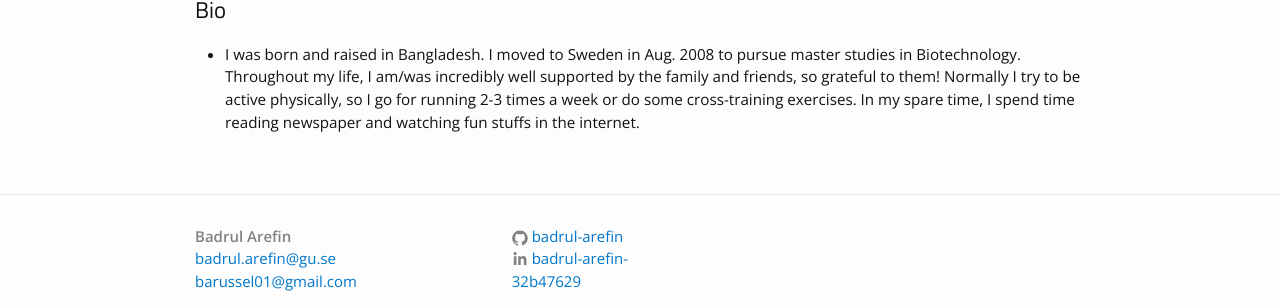
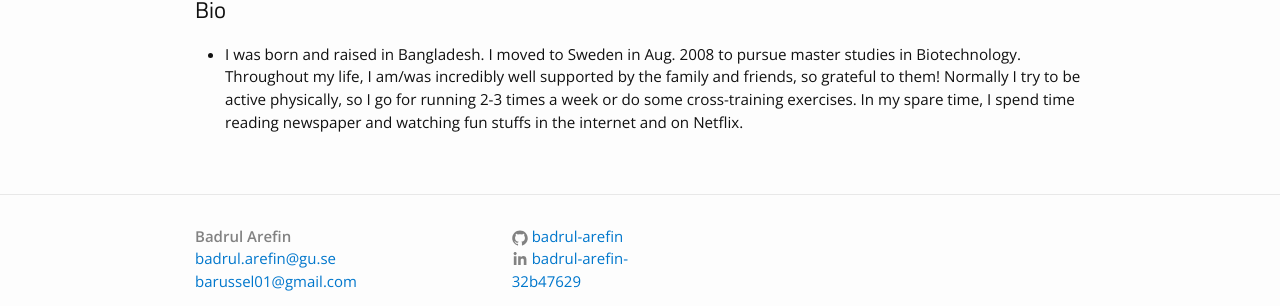
Before and after one commit to Badrul-Arefin/badrul-arefin.github.io, a Jekyll site: the page built from about.md, in a window 1280 px wide. Shown: the part 523-829 px from the top of the page. Built offline with Jekyll 4.4.1, drawn with Linux system fonts in a browser that asks for light colours.

Commit message:
Update about.md

```diff
--- a/about.md
+++ b/about.md
@@ -8,4 +8,4 @@
 
 <h2>Bio</h2>
 <ul>
-<li> I was born and raised in Bangladesh. I moved to Sweden in Aug. 2008 to pursue master studies in Biotechnology. Throughout my life, I am/was incredibly well supported by the family and friends, so grateful to them! Normally I try to be active physically, so I go for running 2-3 times a week or do some cross-training exercises. In my spare time, I spend time reading newspaper and watching fun stuffs in the internet.
+<li> I was born and raised in Bangladesh. I moved to Sweden in Aug. 2008 to pursue master studies in Biotechnology. Throughout my life, I am/was incredibly well supported by the family and friends, so grateful to them! Normally I try to be active physically, so I go for running 2-3 times a week or do some cross-training exercises. In my spare time, I spend time reading newspaper and watching fun stuffs in the internet and on Netflix.
```
